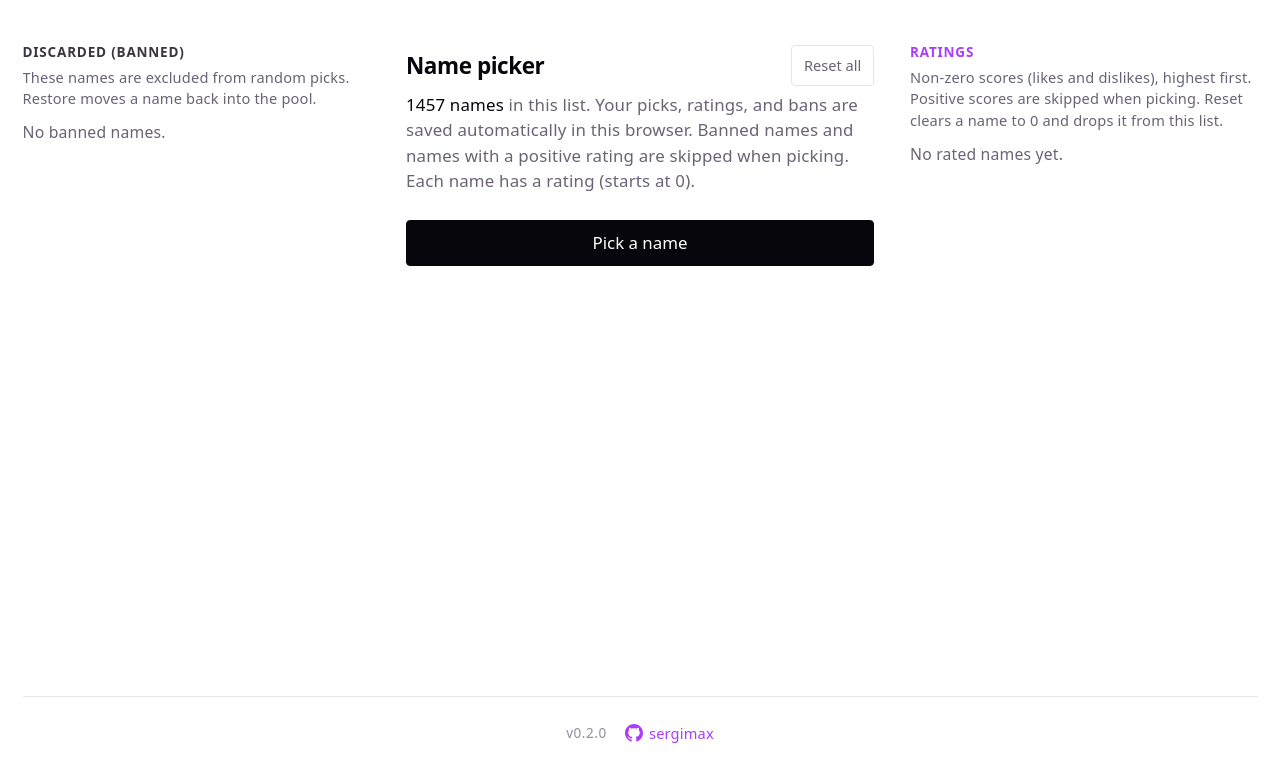
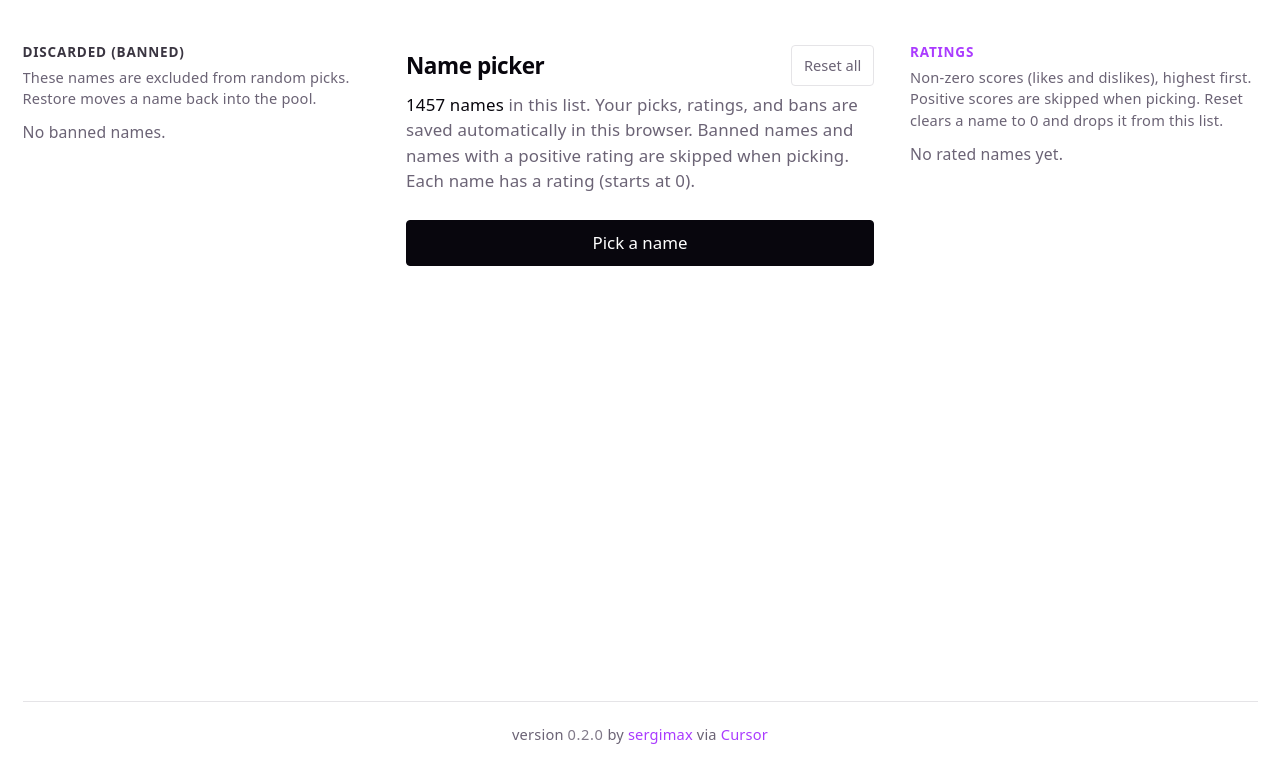
Before and after one commit to sergimax/simple-name-picker, a React (Vite) app: page / in a window 1280 px wide. Shown: the top 782 px of the page. Built offline with nearby package versions, Linux system fonts and the light colour scheme.

Commit message:
refactor(footer): update AppFooter to include credit for Cursor and improve styling for better readability

```diff
--- a/src/components/app-footer/index.tsx
+++ b/src/components/app-footer/index.tsx
@@ -3,28 +3,28 @@ import "./styles.css";
 export function AppFooter() {
   return (
     <footer className="app-footer">
-      <span className="app-footer-version" aria-label="Version">
-        v{__APP_VERSION__}
-      </span>
+      <p className="app-footer-credit">
+        version{" "}
+        <span className="app-footer-version">{__APP_VERSION__}</span>{" "}
+        by{" "}
         <a
           href="https://github.com/sergimax"
           target="_blank"
           rel="noopener noreferrer"
           aria-label="sergimax on GitHub"
         >
-        <svg
-          className="github-icon"
-          xmlns="http://www.w3.org/2000/svg"
-          width="18"
-          height="18"
-          viewBox="0 0 24 24"
-          fill="currentColor"
-          aria-hidden
+          sergimax
+        </a>{" "}
+        via{" "}
+        <a
+          href="https://cursor.com"
+          target="_blank"
+          rel="noopener noreferrer"
+          aria-label="Cursor"
         >
-          <path d="M12 0c-6.626 0-12 5.373-12 12 0 5.302 3.438 9.8 8.207 11.387.599.111.793-.261.793-.577v-2.234c-3.338.726-4.033-1.416-4.033-1.416-.546-1.387-1.333-1.756-1.333-1.756-1.089-.745.083-.729.083-.729 1.205.084 1.839 1.237 1.839 1.237 1.07 1.834 2.807 1.304 3.492.997.107-.775.418-1.305.762-1.604-2.665-.305-5.467-1.334-5.467-5.931 0-1.311.469-2.381 1.236-3.221-.124-.303-.535-1.524.117-3.176 0 0 1.008-.322 3.301 1.23.957-.266 1.983-.399 3.003-.404 1.02.005 2.047.138 3.006.404 2.291-1.552 3.297-1.23 3.297-1.23.653 1.653.242 2.874.118 3.176.77.84 1.235 1.911 1.235 3.221 0 4.609-2.807 5.624-5.479 5.921.43.372.823 1.102.823 2.222v3.293c0 .319.192.694.801.576 4.765-1.589 8.199-6.086 8.199-11.386 0-6.627-5.373-12-12-12z" />
-        </svg>
-        sergimax
+          Cursor
         </a>
+      </p>
     </footer>
   );
 }
--- a/src/components/app-footer/styles.css
+++ b/src/components/app-footer/styles.css
@@ -3,26 +3,23 @@
   margin-top: auto;
   padding-top: 1.25rem;
   border-top: 1px solid var(--border);
-  display: flex;
-  flex-wrap: wrap;
-  align-items: center;
-  justify-content: center;
-  gap: 0.5rem 1rem;
+  text-align: center;
   font-size: 0.8125rem;
   color: var(--text);
 }
 
+.app-footer-credit {
+  margin: 0;
+  line-height: 1.5;
+}
+
 .app-footer-version {
-  font-size: 0.75rem;
   font-variant-numeric: tabular-nums;
   letter-spacing: 0.04em;
-  opacity: 0.72;
+  opacity: 0.85;
 }
 
 .app-footer a {
-  display: inline-flex;
-  align-items: center;
-  gap: 0.35rem;
   color: var(--accent);
   text-decoration: none;
 }
@@ -31,7 +28,3 @@
   color: var(--text-h);
   text-decoration: underline;
 }
-
-.app-footer .github-icon {
-  flex-shrink: 0;
-}
```
Also changed, not shown: 1 other file (tests, documents, lock files or other folders). Lines whose indentation alone changed are shown as unchanged.
